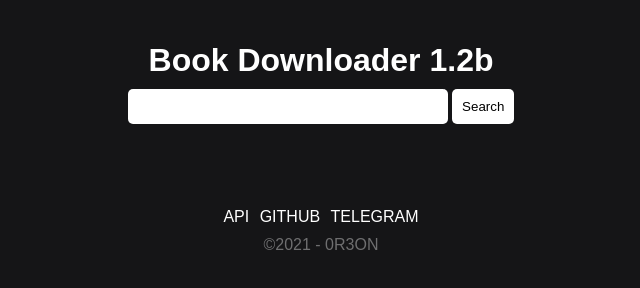
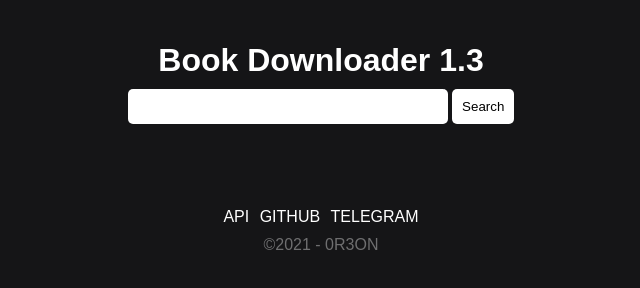
Before and after one commit to OREO-D/book-downloader, a website: page public/index.html in a window 1280 px wide. Shown: the whole page, without its empty margins (319-959 px from the left). Drawn offline with Linux system fonts and the light colour scheme.

Commit message:
Add files via upload

```diff
--- a/public/index.html
+++ b/public/index.html
@@ -12,7 +12,7 @@
 
 <body>
     <header class="head">
-        <h1>Book Downloader 1.2b</h1>
+        <h1>Book Downloader 1.3</h1>
     </header>
     <div class="box-diag">
         <input type="text" id="pegar" class="get_name">
```
